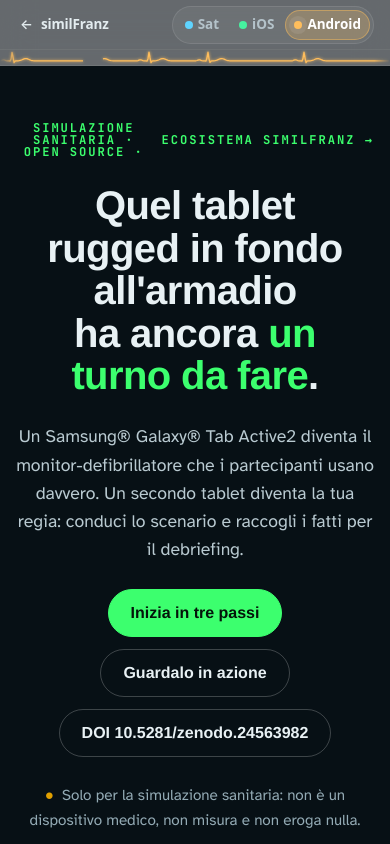
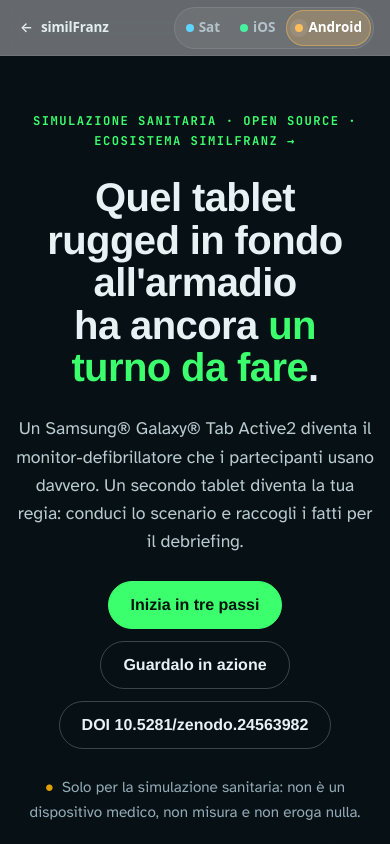
Before and after one commit to Franz8787/similfranz-monitor-android, a plain HTML site: page docs/index.html in a window 390 px wide. Shown: the top 844 px of the page. Drawn offline with Linux system fonts and the light colour scheme; a web font is replaced by a local one.

Commit message:
Pagine perfette su smartphone verticale (360–430 px); barra con display ECG/pletismo armonico
Co-Authored-By: Claude Opus 5.5 <noreply@anthropic.com>

```diff
--- a/docs/index.html
+++ b/docs/index.html
@@ -32,7 +32,7 @@
   --room: #04090c; --room-2: #0a161c; --ecg: #3fcf88; --spo2: #4fd0ec; color-scheme: dark;
 }
 *, *::before, *::after { box-sizing: border-box; }
-html { -webkit-text-size-adjust: 100%; scroll-behavior: smooth; scroll-padding-top: 78px; }
+html { -webkit-text-size-adjust: 100%; scroll-behavior: smooth; scroll-padding-top: 68px; }
 @media (prefers-reduced-motion: reduce) { html { scroll-behavior: auto; } }
 body { margin: 0; background: var(--bg); color: var(--ink); font: 400 1.0625rem/1.65 var(--font-body); }
 a { color: var(--spo2); text-underline-offset: 3px; }
@@ -206,16 +206,25 @@ footer .sign { margin-top: 36px; padding-top: 22px; border-top: 1px solid var(--
   .cycle > div { padding: 0 0 26px; }
   .log div { grid-template-columns: 4.2em 1fr; } .log i { display: none; }
 }
+/* smartphone verticale: ritocchi solo sotto i 760 px, il desktop resta com'è */
+@media (max-width: 760px) {
+  .hero .eyebrow { flex-wrap: wrap; justify-content: center; line-height: 1.5; row-gap: 2px; }
+}
+@media (max-width: 600px) {
+  .log div { align-items: start; } .log span { white-space: normal; }
+  .more { padding-block: 14px; margin-block: -14px; }
+}
+@media (max-width: 400px) { .hero .eyebrow { letter-spacing: 0.12em; } }
 </style>
 </head>
 <body>
 <!-- sf-eco:inizio (barra dell'ecosistema, generata da modelli-ecobar/inserisci.py) -->
 <style>
-.sf-eco{position:-webkit-sticky;position:sticky;top:0;z-index:50;height:66px;width:100%;box-sizing:border-box;display:flex;align-items:center;gap:10px;padding:0 max(16px,env(safe-area-inset-left,0px)) 16px;
+.sf-eco{position:-webkit-sticky;position:sticky;top:0;z-index:50;height:56px;width:100%;box-sizing:border-box;display:flex;align-items:center;gap:10px;padding:0 max(16px,env(safe-area-inset-left,0px));
   background:rgba(7,12,17,.6);backdrop-filter:saturate(1.6) blur(16px);-webkit-backdrop-filter:saturate(1.6) blur(16px);
   border-bottom:1px solid rgba(255,255,255,.07);font:600 13.5px/1 system-ui,-apple-system,"Segoe UI",Roboto,sans-serif;color:#e3ecef;
   transition:height .3s cubic-bezier(.2,.7,.2,1),background .3s;animation:sfEcoIn .5s cubic-bezier(.2,.7,.2,1) both}
-.sf-eco.c{height:58px;background:rgba(7,12,17,.84)}
+.sf-eco.c{height:48px;background:rgba(7,12,17,.84)}
 .sf-eco .pg{position:absolute;left:0;bottom:-1px;height:2px;width:100%;transform-origin:0 50%;transform:scaleX(0);
   background:linear-gradient(90deg,transparent,var(--acc) 30%,var(--acc));box-shadow:0 0 8px var(--acc);pointer-events:none}
 .sf-eco a{color:inherit;text-decoration:none}
@@ -226,8 +235,9 @@ footer .sign { margin-top: 36px; padding-top: 22px; border-top: 1px solid var(--
 .sf-eco .hub strong{font-weight:700;letter-spacing:-.01em}
 .sf-eco .hub em{font-style:normal;color:#8fa3ad;font-weight:500}
 .sf-eco .hub .hd{width:8px;height:8px;border-radius:50%;background:var(--acc);--a:var(--acc);animation:sfEcoBeat 1.1s ease-out infinite}
-.sf-eco .lane{position:absolute;left:0;right:0;bottom:0;height:16px;border-top:1px solid rgba(255,255,255,.05);pointer-events:none}
-.sf-eco .lane canvas{display:block;width:100%;height:16px;-webkit-mask:linear-gradient(90deg,transparent,#000 4%,#000 96%,transparent);mask:linear-gradient(90deg,transparent,#000 4%,#000 96%,transparent)}
+.sf-eco .mon{position:relative;display:block;width:128px;height:36px;border-radius:10px;overflow:hidden;flex:none;background:radial-gradient(120% 140% at 50% 0%,rgba(255,255,255,.05),transparent 60%),#04080b;border:1px solid rgba(255,255,255,.09);box-shadow:inset 0 1px 0 rgba(255,255,255,.04),inset 0 0 14px rgba(0,0,0,.7)}
+.sf-eco .mon::before{content:"";position:absolute;inset:0;opacity:.35;background-image:linear-gradient(rgba(255,255,255,.05) 1px,transparent 1px),linear-gradient(90deg,rgba(255,255,255,.05) 1px,transparent 1px);background-size:8px 8px}
+.sf-eco .mon canvas{position:relative;display:block;width:100%;height:100%}
 .sf-eco .rt{font:700 11px/1 ui-monospace,SFMono-Regular,Menlo,monospace;letter-spacing:.05em;color:var(--acc);min-width:52px;text-align:right;white-space:nowrap}
 .sf-eco .rt.al{color:#ff5d5d;animation:sfEcoAl .8s steps(2) infinite}
 .sf-eco .sec{display:flex;gap:2px;margin:0 auto;padding:0 8px}
@@ -251,16 +261,17 @@ footer .sign { margin-top: 36px; padding-top: 22px; border-top: 1px solid var(--
 @keyframes sfEcoDrop{from{opacity:0;transform:translateY(-4px)}}
 @keyframes sfEcoBeat{0%{box-shadow:0 0 0 0 var(--a)}12%{box-shadow:0 0 0 4px rgba(255,255,255,.12)}40%,100%{box-shadow:0 0 0 7px transparent}}
 @keyframes sfEcoAl{50%{opacity:.35}}
+@media (max-width:760px){.sf-eco .mon{display:none}}
 @media (max-width:1220px){.sf-eco .sec{display:none}.sf-eco .rgt{margin-left:auto}}
 @media (max-width:640px){.sf-eco{gap:6px}.sf-eco .hub em,.sf-eco .cta{display:none}.sf-eco .hub{padding:0 8px 0 4px}
-  .sf-eco .seg a{padding:0 9px;gap:5px}.sf-eco .seg .l{display:none}.sf-eco .seg .s{display:inline}}
-@media (max-width:360px){.sf-eco .hub strong{display:none}}
+  .sf-eco .seg a{padding:0 9px;gap:5px;height:36px}.sf-eco .seg{padding:2px}.sf-eco .seg .l{display:none}.sf-eco .seg .s{display:inline}}
+@media (max-width:380px){.sf-eco{padding:0 10px}.sf-eco .hub{padding:0 6px 0 2px;gap:6px}.sf-eco .seg a{padding:0 7px;gap:4px}}
 @media (prefers-reduced-motion:reduce){.sf-eco,.sf-eco .hub .hd,.sf-eco .rt.al{animation:none}.sf-eco{transition:none}}
 </style>
 <div class="sf-eco" id="sf-eco" role="navigation" aria-label="Ecosistema similFranz" style="--acc:#ffbe5c" data-onda="ecg">
   <span class="pg" aria-hidden="true"></span>
   <a class="hub" href="https://franz8787.github.io/similfranz/" title="Torna all'ecosistema similFranz"><b>←</b> <strong>similFranz</strong> <em>ecosistema</em></a>
-  <span class="lane" aria-hidden="true"><canvas></canvas></span>
+  <span class="mon" aria-hidden="true"><canvas></canvas></span>
   <div class="sec"><a href="#monitor">Monitor</a><a href="#controller">Regia</a><a href="#videotutorial">Video</a><a href="#debriefing">Debriefing</a><a href="#guscio">Guscio</a><a href="#guida">Guida</a></div>
   <div class="rgt"><nav class="seg" aria-label="Gli strumenti similFranz"><a href="https://franz8787.github.io/similfranz-saturimetro/" style="--a:#5fd4ff" title="Saturimetro: SpO₂, polso e pletismografia su iPod touch®"><i></i><span class="l">Saturimetro</span><span class="s">Sat</span></a><a href="https://franz8787.github.io/similfranz-monitor/" style="--a:#46f2a0" title="Monitor iOS: Monitor-defibrillatore su iPad mini®"><i></i><span class="l">Monitor iOS</span><span class="s">iOS</span></a><a href="https://franz8787.github.io/similfranz-monitor-android/" aria-current="page" style="--a:#ffbe5c" title="Monitor Android: Monitor-defibrillatore su tablet Android™"><i></i><span class="l">Monitor Android</span><span class="s">Android</span></a></nav><a class="cta" href="#come">Inizia</a></div>
 </div>
@@ -275,8 +286,8 @@ function onScroll(){busy=0;var y=scrollY,h=document.documentElement.scrollHeight
   for(var k=0;k<secs.length;k++)secs[k].a.classList.toggle("on",secs[k]===on)}
 addEventListener("scroll",function(){if(!busy){busy=1;requestAnimationFrame(onScroll)}},{passive:true});addEventListener("resize",onScroll);onScroll();
 // mini monitor: traccia ECG vera (P, QRS, ST, T) che scorre con lo spazio di cancellazione; i ritmi cambiano da soli
-var cv=bar.querySelector(".lane canvas");if(!cv)return;var cx=cv.getContext("2d"),acc=getComputedStyle(bar).getPropertyValue("--acc").trim()||"#46f2a0";
-var still=matchMedia("(prefers-reduced-motion: reduce)").matches,PX=70;
+var cv=bar.querySelector(".mon canvas");if(!cv)return;var cx=cv.getContext("2d"),acc=getComputedStyle(bar).getPropertyValue("--acc").trim()||"#46f2a0";
+var still=matchMedia("(prefers-reduced-motion: reduce)").matches,PX=34;
 var PL=bar.getAttribute("data-onda")==="pleth";
 var R=PL?[{hr:78,d:8,a:1},{hr:118,d:7,a:.8},{hr:84,d:6,a:.42},{hr:52,d:8,a:.9},{hr:76,d:6,a:1}]   // pletismo: frequenza e perfusione
         :[{hr:72,d:8},{hr:44,d:8},{hr:76,d:6},{hr:138,d:7},{hr:86,d:9,st:1},{fv:1,d:6}];
@@ -294,15 +305,20 @@ function sample(dt){ts+=dt;rT+=dt;
   bt+=dt;if(bt>=bl){bt-=bl;if(nxt>=0){setR(nxt);nxt=-1}bl=60/cur.hr*(1+(cur.hr<60?.04:.015)*(Math.random()*2-1))}
   return PL?pleth(bt,bl,cur.a):beat(bt,cur.st)}
 function size(){dpr=Math.min(2,devicePixelRatio||1);W=cv.clientWidth;H=cv.clientHeight;if(!W)return;cv.width=W*dpr;cv.height=H*dpr;
-  ys=new Float32Array(W);for(var i=0;i<W;i++)ys[i]=sample(1/PX);x=0;for(var j=1;j<=18;j++)ys[j%W]=NaN}
+  ys=new Float32Array(W);for(var i=0;i<W;i++)ys[i]=sample(1/PX);x=0;for(var j=1;j<=10;j++)ys[j%W]=NaN}
 function draw(){cx.setTransform(dpr,0,0,dpr,0,0);cx.clearRect(0,0,W,H);
-  cx.lineWidth=1.25;cx.lineJoin="round";cx.strokeStyle=acc;cx.shadowColor=acc;cx.shadowBlur=3;cx.beginPath();
-  var mid=PL?H*.86:H*.68,amp=PL?H*.72:H*.56,pen=false;
-  for(var i=0;i<W;i++){var v=ys[i];if(v!==v){pen=false;continue}var y=mid-v*amp;if(pen)cx.lineTo(i,y);else{cx.moveTo(i,y);pen=true}}
-  cx.stroke();cx.shadowBlur=0}
+  var mid=PL?H*.8:H*.66,amp=PL?H*.58:H*.54,N=8,seg=Math.ceil(W/N);
+  cx.lineWidth=1.4;cx.lineJoin="round";cx.lineCap="round";cx.strokeStyle=acc;cx.shadowColor=acc;
+  for(var k=0;k<N;k++){   // dal più vecchio (subito dopo lo spazio di cancellazione) al più recente (sul pennino)
+    var a0=(x+10+k*seg)%W,al=.22+.78*Math.pow((k+1)/N,1.6);cx.globalAlpha=al;cx.shadowBlur=k>N-3?5:0;cx.beginPath();var pen=false;
+    for(var q=0;q<=seg;q++){var i=(a0+q)%W;if(i<a0&&q>0&&i===0){pen=false}var v=ys[i];if(v!==v){pen=false;continue}var y=mid-v*amp;
+      if(pen)cx.lineTo(i,y);else{cx.moveTo(i,y);pen=true}if(i===W-1)pen=false}
+    cx.stroke()}
+  cx.globalAlpha=1;cx.shadowBlur=8;var hx=(x-1+W)%W,hv=ys[hx];if(hv===hv&&!still){cx.fillStyle="#fff";cx.beginPath();cx.arc(hx,mid-hv*amp,1.5,0,7);cx.fill()}
+  cx.shadowBlur=0}
 function step(now){if(!ys||cv.clientWidth!==W){size();if(!ys){requestAnimationFrame(step);return}}
   var el=Math.min(.1,(now-last)/1000||0);last=now;accu+=el*PX;
-  while(accu>=1){accu-=1;ys[x]=sample(1/PX);x=(x+1)%W;for(var j=1;j<=18;j++)ys[(x+j)%W]=NaN}
+  while(accu>=1){accu-=1;ys[x]=sample(1/PX);x=(x+1)%W;for(var j=1;j<=10;j++)ys[(x+j)%W]=NaN}
   draw();requestAnimationFrame(step)}
 if(still){size();if(ys)draw();return}
 requestAnimationFrame(function(n){last=n;step(n)});
```
